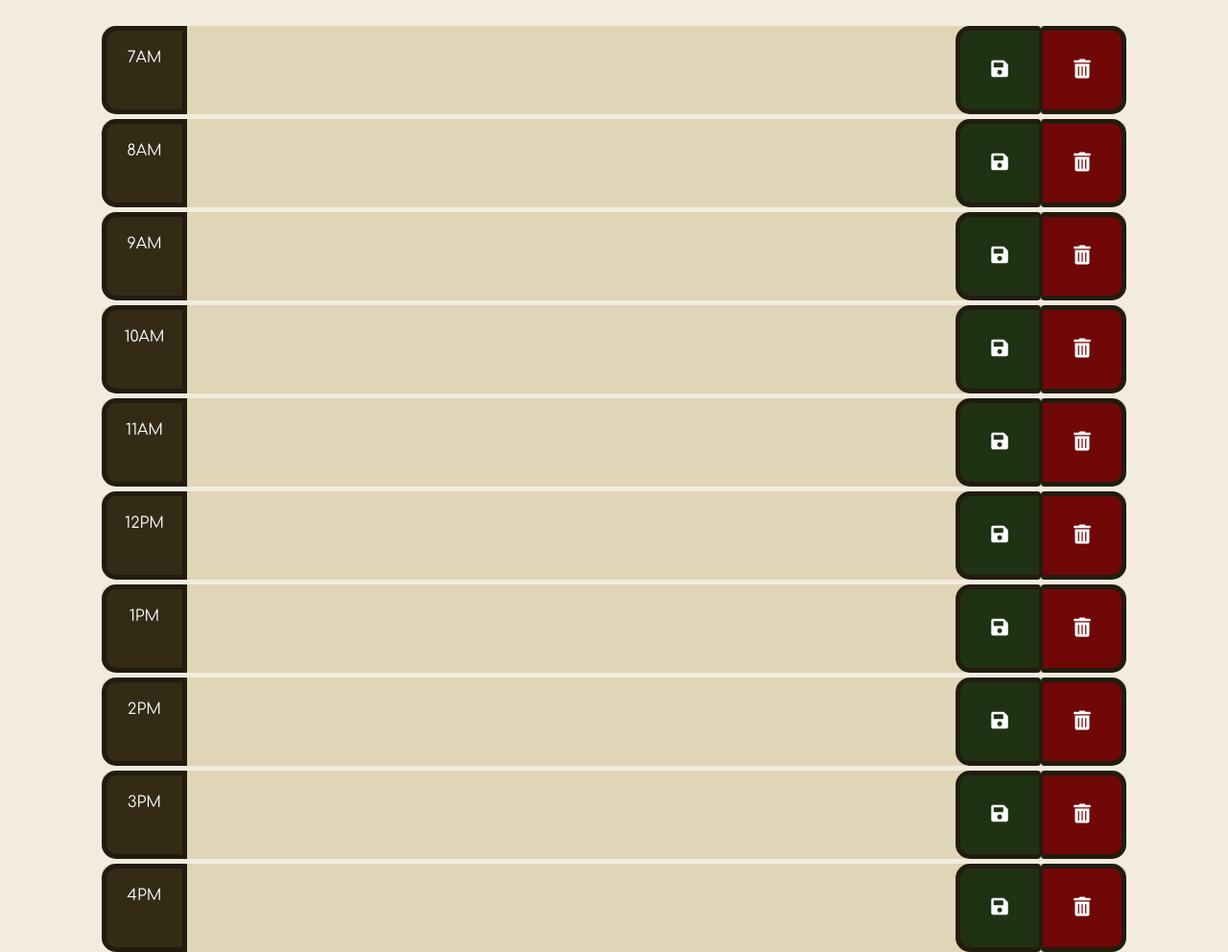
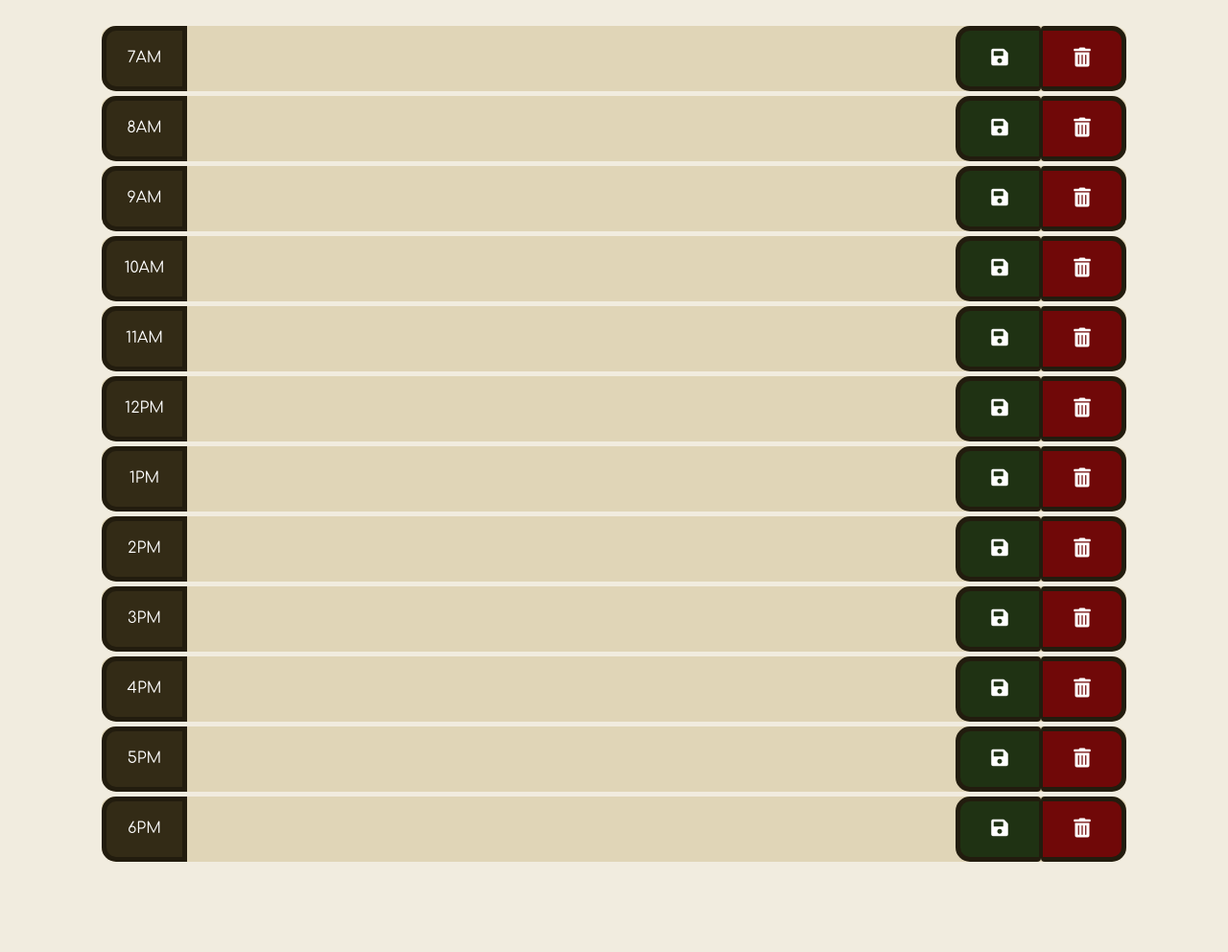
Before and after one commit to Maelikah/M5_WorkdayScheduler, a plain HTML site: page index.html in a window 1280 px wide. Shown: the part 280-1272 px from the top of the page at 96% size. After the commit the page ends 1178 px from the top, so only its background shows below. Drawn offline with nearby package versions, Linux system fonts and the light colour scheme.

Commit message:
Upload changes into github

```diff
--- a/assets/css/style.css
+++ b/assets/css/style.css
@@ -6,7 +6,7 @@
   --savebtn: #1f3213;
   --delbtn: #700808 ;
   --hourborderbgc: #221c0e;
-  --icons: #c1a805;
+  --icons: #f9b000;
   --pastbgc:#e0d5b7;
   --presentbgc:#947d3f;
   --futurebgc:#c7b37e;
@@ -67,7 +67,7 @@ textarea {
 .saveBtn i:hover {
   font-size: 30px;
   transition: all 0.3s ease-in-out;
-  color: var(--bodybgc);
+  color: var(--icons);
 }
 
 .delBtn {
@@ -88,7 +88,7 @@ textarea {
 .delBtn i:hover {
   font-size: 30px;
   transition: all 0.3s ease-in-out;
-  color: var(--bodybgc);
+  color: var(--icons);
 }
 
 #header {
--- a/index.html
+++ b/index.html
@@ -34,11 +34,11 @@
         <!-- Container for 7am. -->
       <div id="hour-7" class="row time-block">
         <div class="col-2 col-md-1 hour text-center py-3 ">7AM</div>
-        <textarea class="col-6 col-md-9 description" rows="3"> </textarea>
-        <button class="btn saveBtn col-2 col-md-1 aria-label="save">
+        <textarea class="col-6 col-md-9 description" rows="2"> </textarea>
+        <button class="btn saveBtn col-1 col-md-1 aria-label="save">
           <i class="fas fa-save" aria-hidden="true"></i>
         </button>
-        <button class="btn delBtn col-2 col-md-1" aria-label="delete">
+        <button class="btn delBtn col-1 col-md-1" aria-label="delete">
           <i class="fas fa-trash-alt" aria-hidden="true"></i>
         </button>
       </div>
@@ -46,7 +46,7 @@
       <!-- Container for 8am. -->
       <div id="hour-8" class="row time-block">
         <div class="col-2 col-md-1 hour text-center py-3 ">8AM</div>
-        <textarea class="col-6 col-md-9 description" rows="3"> </textarea>
+        <textarea class="col-6 col-md-9 description" rows="2"> </textarea>
         <button class="btn saveBtn col-2 col-md-1" aria-label="save">
           <i class="fas fa-save" aria-hidden="true"></i>
         </button>
@@ -58,7 +58,7 @@
       <!-- Container for 9am. -->
       <div id="hour-9" class="row time-block">
         <div class="col-2 col-md-1 hour text-center py-3 ">9AM</div>
-        <textarea class="col-6 col-md-9 description" rows="3"> </textarea>
+        <textarea class="col-6 col-md-9 description" rows="2"> </textarea>
         <button class="btn saveBtn col-2 col-md-1" aria-label="save">
           <i class="fas fa-save" aria-hidden="true"></i>
         </button>
@@ -70,7 +70,7 @@
       <!-- Container for 10am. -->
       <div id="hour-10" class="row time-block">
         <div class="col-2 col-md-1 hour text-center py-3">10AM</div>
-        <textarea class="col-6 col-md-9 description" rows="3"> </textarea>
+        <textarea class="col-6 col-md-9 description" rows="2"> </textarea>
         <button class="btn saveBtn col-2 col-md-1" aria-label="save">
           <i class="fas fa-save" aria-hidden="true"></i>
         </button>
@@ -82,7 +82,7 @@
       <!-- Container for 11am. -->
       <div id="hour-11" class="row time-block">
         <div class="col-2 col-md-1 hour text-center py-3">11AM</div>
-        <textarea class="col-6 col-md-9 description" rows="3"> </textarea>
+        <textarea class="col-6 col-md-9 description" rows="2"> </textarea>
         <button class="btn saveBtn col-2 col-md-1" aria-label="save">
           <i class="fas fa-save" aria-hidden="true"></i>
         </button>
@@ -94,7 +94,7 @@
       <!-- Container for 12pm. -->
       <div id="hour-12" class="row time-block">
         <div class="col-2 col-md-1 hour text-center py-3">12PM</div>
-        <textarea class="col-6 col-md-9 description" rows="3"> </textarea>
+        <textarea class="col-6 col-md-9 description" rows="2"> </textarea>
         <button class="btn saveBtn col-2 col-md-1" aria-label="save">
           <i class="fas fa-save" aria-hidden="true"></i>
         </button>
@@ -106,7 +106,7 @@
       <!-- Container for 1pm. -->
       <div id="hour-13" class="row time-block">
         <div class="col-2 col-md-1 hour text-center py-3">1PM</div>
-        <textarea class="col-6 col-md-9 description" rows="3"> </textarea>
+        <textarea class="col-6 col-md-9 description" rows="2"> </textarea>
         <button class="btn saveBtn col-2 col-md-1" aria-label="save">
           <i class="fas fa-save" aria-hidden="true"></i>
         </button>
@@ -118,7 +118,7 @@
       <!-- Container for 2pm. -->
       <div id="hour-14" class="row time-block">
         <div class="col-2 col-md-1 hour text-center py-3">2PM</div>
-        <textarea class="col-6 col-md-9 description" rows="3"> </textarea>
+        <textarea class="col-6 col-md-9 description" rows="2"> </textarea>
         <button class="btn saveBtn col-2 col-md-1" aria-label="save">
           <i class="fas fa-save" aria-hidden="true"></i>
         </button>
@@ -130,7 +130,7 @@
       <!-- Container for 3pm. -->
       <div id="hour-15" class="row time-block">
         <div class="col-2 col-md-1 hour text-center py-3">3PM</div>
-        <textarea class="col-6 col-md-9 description" rows="3"> </textarea>
+        <textarea class="col-6 col-md-9 description" rows="2"> </textarea>
         <button class="btn saveBtn col-2 col-md-1" aria-label="save">
           <i class="fas fa-save" aria-hidden="true"></i>
         </button>
@@ -142,7 +142,7 @@
       <!-- Container for 4pm. -->
       <div id="hour-16" class="row time-block">
         <div class="col-2 col-md-1 hour text-center py-3">4PM</div>
-        <textarea class="col-6 col-md-9 description" rows="3"> </textarea>
+        <textarea class="col-6 col-md-9 description" rows="2"> </textarea>
         <button class="btn saveBtn col-2 col-md-1" aria-label="save">
           <i class="fas fa-save" aria-hidden="true"></i>
         </button>
@@ -154,7 +154,7 @@
       <!-- Container for 5pm. -->
       <div id="hour-17" class="row time-block">
         <div class="col-2 col-md-1 hour text-center py-3">5PM</div>
-        <textarea class="col-6 col-md-9 description" rows="3"> </textarea>
+        <textarea class="col-6 col-md-9 description" rows="2"> </textarea>
         <button class="btn saveBtn col-2 col-md-1" aria-label="save">
           <i class="fas fa-save" aria-hidden="true"></i>
         </button>
@@ -166,7 +166,7 @@
       <!-- Container for 6pm. -->
       <div id="hour-18" class="row time-block">
         <div class="col-2 col-md-1 hour text-center py-3">6PM</div>
-        <textarea class="col-6 col-md-9 description" rows="3"> </textarea>
+        <textarea class="col-6 col-md-9 description" rows="2"> </textarea>
         <button class="btn saveBtn col-2 col-md-1" aria-label="save">
           <i class="fas fa-save" aria-hidden="true"></i>
         </button>
```
